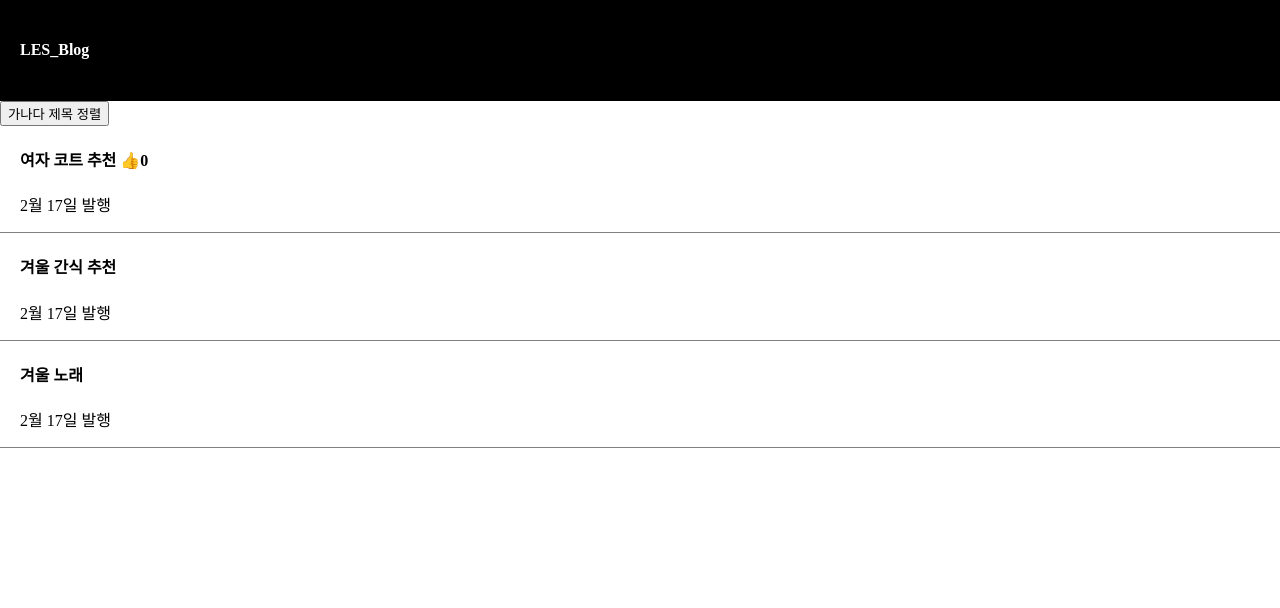
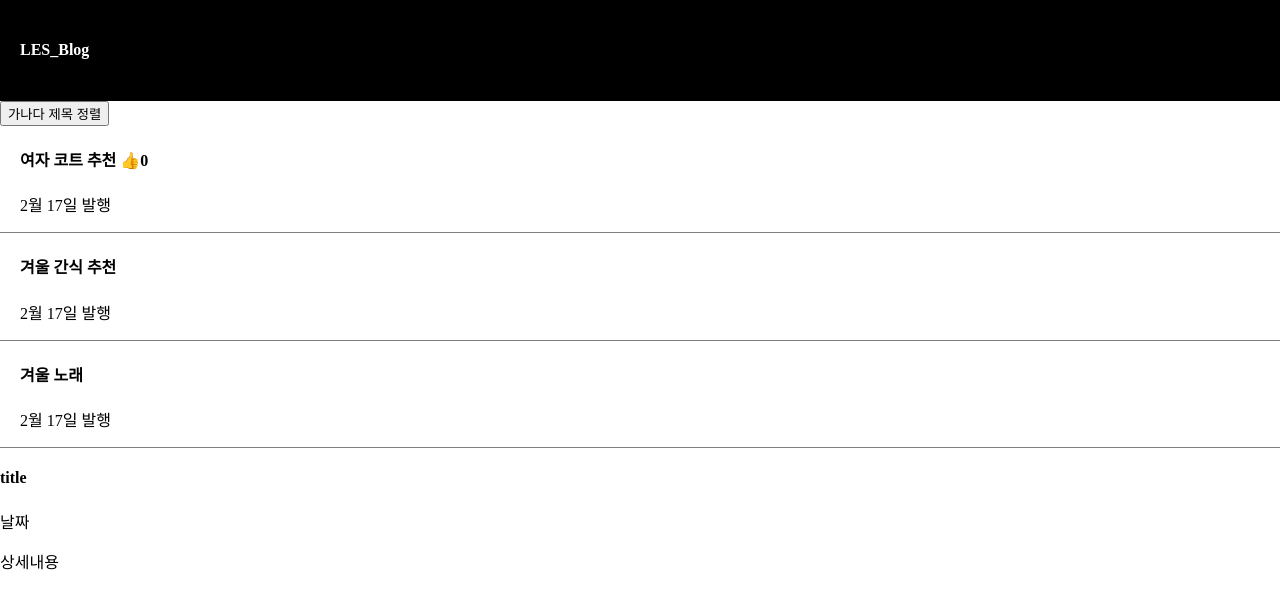
Before and after one commit to ihan1004/vite-project, a React (Vite) app: page / in a window 1280 px wide. Shown: the top 608 px of the page. Built offline with nearby package versions, Linux system fonts and the light colour scheme.

Commit message:
modal 추가

```diff
--- a/src/App.jsx
+++ b/src/App.jsx
@@ -33,8 +33,23 @@ function App() {
         <h4>{ 글제목[2] }</h4>
         <p>2월 17일 발행</p>
       </div>
+        <Modal></Modal>
     </div>
   );
 }
+/*
+* 컴포넌트 만드는 법
+* 1. function() 만들고
+* 2. return() 안에 html 담기
+* 3. <함수명></함수명> 쓰기*/
+function Modal(){
+    return(
+        <div className="modal">
+            <h4>title</h4>
+            <p>날짜</p>
+            <p>상세내용</p>
+        </div>
+    )
+}
 
 export default App
```
